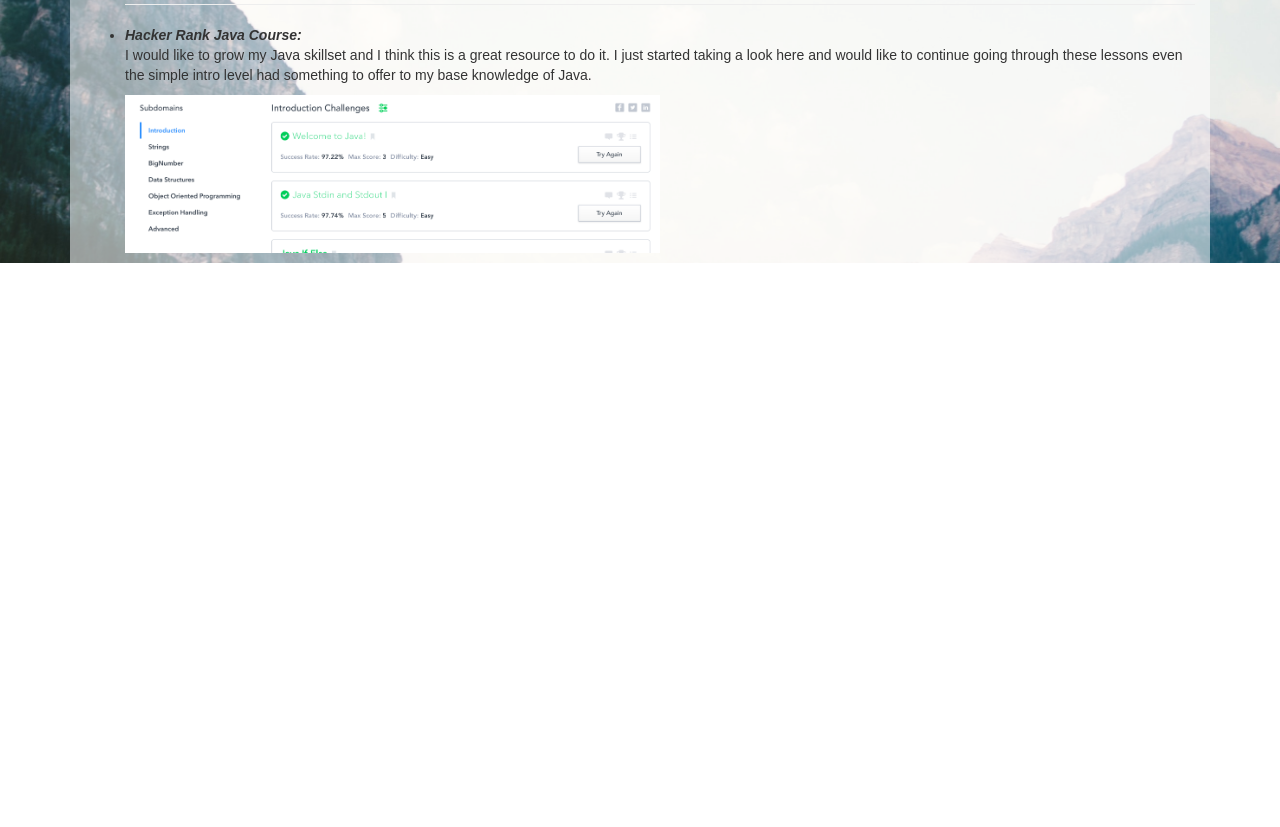
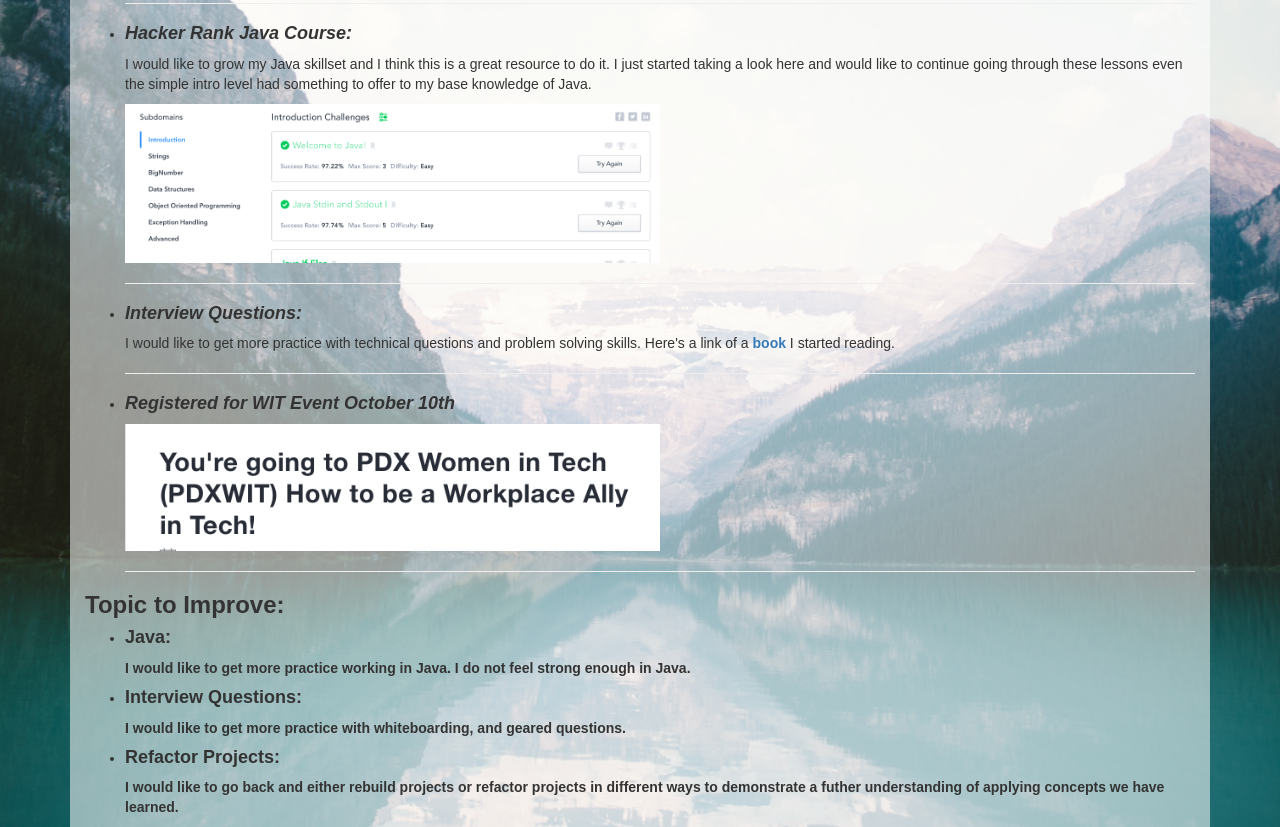
Before and after one commit to haneenabu/EpicodusReflection, a plain HTML site: page index.html in a window 1280 px wide. Shown: the part 778-1605 px from the top of the page. Before the commit the page ends 1041 px from the top, so only its background shows below. Drawn offline with Linux system fonts and the light colour scheme.

Commit message:
add things i need to work on

```diff
--- a/index.html
+++ b/index.html
@@ -19,17 +19,35 @@
       <div class="col-md-12" id="accomlishments">
         <h2><em>Accomplishments:</em></h2>
         <ul>
-          <li><p><strong><em>Hack Reactor Practice Problems: </em></strong></p>
+          <li>
+            <h4><strong><em>Hack Reactor Practice Problems: </em></strong></h4>
             <p>Worked through some problems, I would like to spend more time practicing these types of algorthimic based problems.</p>
             <img src="img/hack-reactor.png" alt="hack reactor image">
           </li>
           <hr>
-          <li><strong><em>Hacker Rank Java Course: </em></strong>
+          <li>
+            <h4><strong><em>Hacker Rank Java Course: </em></strong></h4>
             <p>I would like to grow my Java skillset and I think this is a great resource to do it. I just started taking a look here and would like to continue going through these lessons even the simple intro level had something to offer to my base knowledge of Java.</p>
             <img src="img/hacker-rank.png" alt="">
           </li>
+          <hr>
+          <li>
+            <h4><strong><em>Interview Questions: </em></strong></h4>
+            <p>I would like to get more practice with technical questions and problem solving skills. Here's a link of a <a href="https://inspirit.net.in/books/placements/Cracking%20the%20Coding%20Interview.pdf"><strong>book</strong></a> I started reading.</p>
+          </li>
+          <hr>
+          <li>
+            <h4><strong><em>Registered for WIT Event October 10th</em></strong></h4>
+            <img src="img/WITEvent.png" alt="Woment in Tech Event">
+            <hr>
+          </li>
         </ul>
-
+        <h3><strong>Topic to Improve:</strong></h3>
+        <ul>
+          <li><h4><strong>Java:</strong> </h4><strong>I would like to get more practice working in Java. I do not feel strong enough in Java.</strong></li>
+          <li><h4><strong>Interview Questions: </strong></h4><strong>I would like to get more practice with whiteboarding, and geared questions.</strong></li>
+          <li><h4><strong>Refactor Projects: </strong></h4> <strong>I would like to go back and either rebuild projects or refactor projects in different ways to demonstrate a futher understanding of applying concepts we have learned. </strong></li>
+        </ul>
       </div>
     </div>
   </body>
```
Also changed, not shown: img/WITEvent.png (added).
